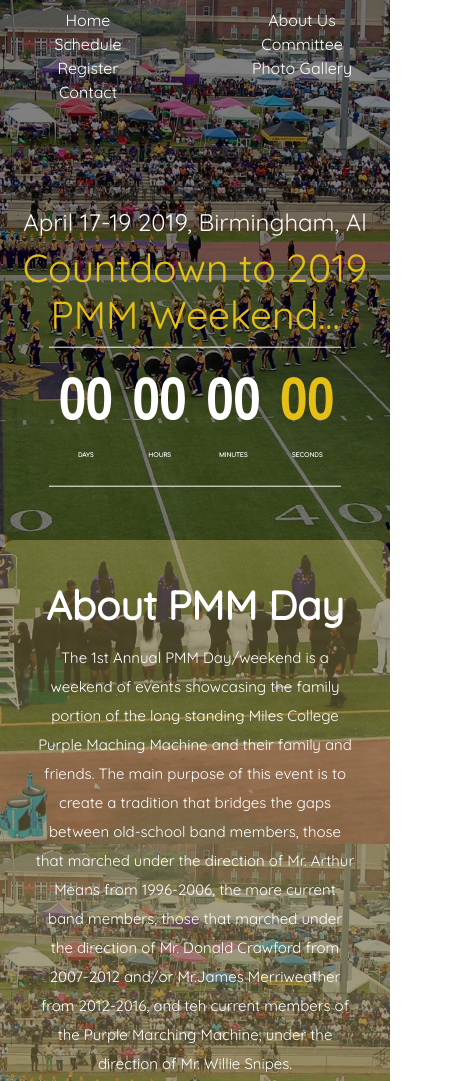
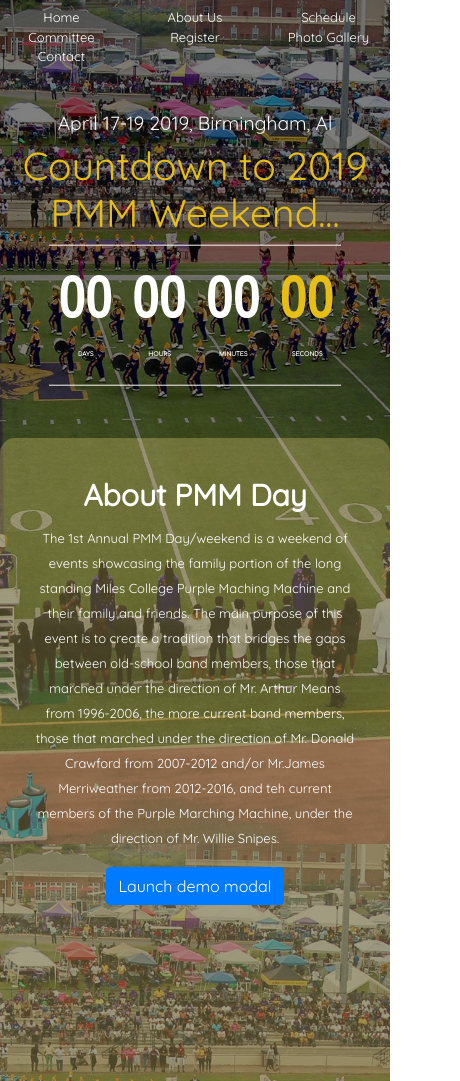
Before and after one commit to JFenderson/pmm-day-site, a website built with webpack: page client/index.html in a window 390 px wide. Shown: the top 1081 px of the page, 460 px wide, since content can reach past the window. Built offline with nearby package versions, Linux system fonts and the light colour scheme; a script that the page names is missing; files whose address does not match are found by name.

Commit message:
fixing styling layout for mobile devices

```diff
--- a/client/index.css
+++ b/client/index.css
@@ -15,7 +15,9 @@
   }
 
 
-
+.wrapper{
+    width: 130%;
+}
 
 
 /* Landing Page */
@@ -680,9 +682,50 @@
     text-align:center;
 }
 
+/* display changes for small phone screens */
+@media (min-width:300px)  { /* portrait e-readers (Nook/Kindle), smaller tablets @ 600 or @ 640 wide. */
+    .wrapper{
+        width: 100%;
+        overflow: hidden;
+    }
+    .landing{
+        height: 180vh;
+    }
+    .hero-nav {
+        height: 3em;
+    }
+    .hero-nav a {
+        width: 7em;
+        font-size: 13px;
+    }
+    .title-content {
+        padding-top: 4em;
+    }
+    .top-title {
+        font-size: 1.2rem;
+    }
+    .about-text h2 {
+        font-size: 30px;
+    }
+    .about-text p {
+        line-height: 25px;
+        font-size: 13px;
+    }
+    .about-container {
+        height: 100vh;
+    }
+    .schedule {
+        padding: 2em 0;
+    }
+
+  }
+
 @media (min-width: 992px) {
+    .wrapper{
+        width: 100%;
+    }
     .landing{
-        height: 165vh
+        height: 185vh
     }
     .landing h1{
         font-size: 5em;
@@ -724,116 +767,8 @@
         width: 100%;
     }
 }
-/*
 
-  @media (min-width:320px)  {
-    .hero-nav {
-    position: relative;
-    height: 0em;
-    transition: 0.5s ease;
-    }
-    .landing h1{
-        font-size: 4em;
-        text-align: center;
-        font-family: 'Quicksand', sans-serif;
-        color: rgb(230, 191, 22);
-    }
-    .title-content h2{
-        font-size: 1.5em;
-    }
-  ul#countdown {
-    position: relative;
-    top: 50%;
-    transform: translateY(-50%);
-    width: 75%;
-    margin: 0 auto;
-    padding: 15px 0 20px 0;
-    color: #fff;
-    border: 1px solid #F9F7F5;
-    border-width: 1px 0;
-    overflow: hidden;
-    font-family: 'Arial Narrow', Arial, sans-serif;
-    font-weight: bold;
 
-    }
-    li {
-        margin: 0 -3px 0 0;
-        padding: 0;
-        display: inline-block;
-        width: 25%;
-        font-size: 72px;
-        font-size: 13vw;
-        text-align: center;
-
-    }
-    .label {
-        color: #FFFFFF;
-        font-size: 18px;
-        font-size: 3vw;
-        text-transform: uppercase;
-        font-family: 'Comfortaa', cursive;
-    }
-
-    .about-container {
-        height: auto;
-        position: grid;
-        padding: 1em;
-        font-family: 'Quicksand', sans-serif;
-        background-color: rgba(255, 233, 133, 0.27);
-        color: white;
-        border-radius: 15px;
-        font-size: 1.1em;
-        margin-top: 12em;
-    }
-    .about-text p {
-        line-height: 1.5em;
-        font-size: 0.9em;
-    }
-    .schedule-box {
-        position: relative;
-        padding: 75px 12px 70px 40px;
-        background: #651775;
-        margin: 1em;
-        border-radius: 15px;
-    }
-    .schedule-modal-content {
-        position: relative;
-        display: -webkit-box;
-        display: -ms-flexbox;
-        display: flex;
-        -webkit-box-orient: vertical;
-        -webkit-box-direction: normal;
-        -ms-flex-direction: column;
-        flex-direction: column;
-        width: 87%;
-        text-align: center;
-        pointer-events: auto;
-        background: linear-gradient(rgba(86, 43, 126, 0.8),rgba(86, 43, 126, 0.8)),url(./images/frontline_jared.jpg);
-        background-repeat: no-repeat;
-        background-size: cover;
-        background-position: center;
-        background-clip: padding-box;
-        border: 1px solid rgba(0,0,0,.2);
-        border-radius: .3rem;
-        outline: 0;
-    }
-    .comittee-area {
-        padding-top: 2em;
-        font-family: 'Quicksand', sans-serif;
-        text-align: center;
-    }
-    .price-box1{
-        margin-bottom: 10px;
-    }
-    .price-box2{
-        margin-bottom: 10px;
-    }
-    .price-box3{
-        margin-bottom: 10px;
-    }
-
-} */
-  @media (min-width:481px)  { /* portrait e-readers (Nook/Kindle), smaller tablets @ 600 or @ 640 wide. */ }
   @media (min-width:641px)  { /* portrait tablets, portrait iPad, landscape e-readers, landscape 800x480 or 854x480 phones */ }
   @media (min-width:961px)  { /* tablet, landscape iPad, lo-res laptops ands desktops */ }
   @media (min-width:1025px) { /* big landscape tablets, laptops, and desktops */ }
```
Also changed, not shown: client/index.html (+2 -2 lines).
